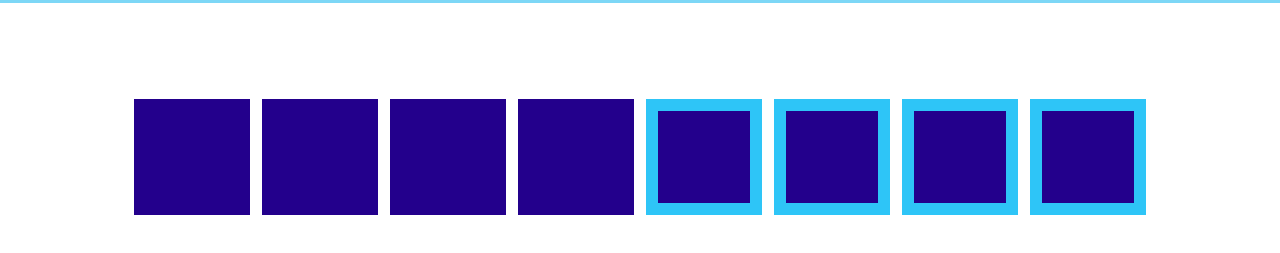
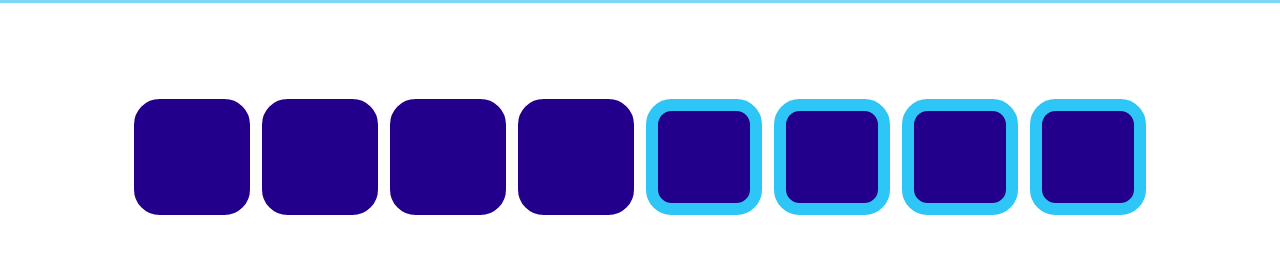
Before and after one commit to davebro1031/Toggletopia, a plain HTML site: page index.html in a window 1280 px wide. Shown: the part 67-320 px from the top of the page. Drawn offline with Linux system fonts and the light colour scheme.

Commit message:
complete restructure, remove all instances of Xstate maps

```diff
--- a/puzzleEngine.js
+++ b/puzzleEngine.js
@@ -1,11 +1,3 @@
-const t10 = new Map()
-t10.set(1, "target-on")
-t10.set(0, "target-off")
-
-const b10 = new Map()
-b10.set(1, "button-on")
-b10.set(0, "button-off")
-
 let buttonSet = new Set()
 let targetSet = new Set()
 let switchSet = new Set()
@@ -13,11 +5,8 @@ let solutionSet = new Set()
 
 let currentMap = new Map()
 let invCurrMap = new Map()
+
 let buttonIds = []
-
-let buttonStates = new Map();
-let targetStates = new Map();
-let switchStates = new Map();
 
 // symmetric different for sets
 function symmetricDifference(setA, setB) {
@@ -233,6 +222,7 @@ function setDifficulty(choice){
         let button = document.createElement("div")
         board.append(button)
         button.id = id
+        button.setAttribute("class", "default")
         button.onclick = function() {toggle(id)}
     })
 
@@ -242,11 +232,9 @@ function setDifficulty(choice){
 // Render New Targets
 function newTarget(){
     newTargetSequence()
+    solveTarget()
     resetButtons()
     renderSwitchStates()
-    renderButtons()
-    solveTarget()
-    // console.log("solutionSet", solutionSet)
     distanceToSolve()
 }
 
@@ -256,13 +244,12 @@ function newTargetSequence(){
     targetSet.clear()
     solutionSet.clear()
 
-    targetStates.clear()
+    buttonIds.forEach(id => {
+        document.getElementById(id).classList.remove("target-on")
 
-    // REWRITE THIS
-    buttonIds.forEach(id => {
-        targetStates.set(id, randInt(2))
-        if(targetStates.get(id)==1){
+        if(randInt(2)==1){
             targetSet.add(id)
+            document.getElementById(id).classList.add("target-on")
         }
     })
 }
@@ -275,69 +262,44 @@ function solveTarget(){
     })
 }
 
-function distanceToSolve(){
-    let dist = symmetricDifference(switchSet, solutionSet).size
+function resetButtons(){
+    switchSet.clear()
 
-    document.getElementById("distanceToSolve").innerText = dist
-
-    if(dist==0){
-        solvedPuzzle()
-    }
-
+    buttonIds.forEach(id =>{
+        document.getElementById(id).classList.remove("button-on")
+    })
 }
 
 function renderSwitchStates(){
     switchdiv.innerHTML = ""
-    buttonIds.forEach(id =>{
-        switchdiv.innerText += switchStates.get(id)
+    switchSet.forEach(id =>{
+        switchdiv.innerText += id
     })
 }
 
-
 // Button press function
-
 function toggle(buttonId){
 
     switchSet = symmetricDifference(switchSet, buttonId)
-
-    switchStates.set(buttonId, (switchStates.get(buttonId)+ 1) % 2)
-    renderSwitchStates()
-
-    const toggleButtons = currentMap.get(buttonId).map(id => id.toString(10))
-
-    toggleButtons.forEach(id => {
-        buttonStates.set(id, (buttonStates.get(id)+ 1) % 2)
+    const toggleButtons = currentMap.get(buttonId).map(id => `${id}`)
+       toggleButtons.forEach(id => {
+        document.getElementById(id).classList.toggle("button-on")
     })
 
-    renderButtons()
+    renderSwitchStates()
     distanceToSolve()
 }
 
-function renderButtons(){
-    buttonIds.forEach(id =>{
-
-        document.getElementById(id).setAttribute("class", b10.get(buttonStates.get(id))+" "+t10.get(targetStates.get(id)))
-
-    })
+function distanceToSolve(){
+    let dist = symmetricDifference(switchSet, solutionSet).size
+    document.getElementById("distanceToSolve").innerText = dist
+    if(dist==0){
+        solvedPuzzle()
+    }
 }
 
 function solvedPuzzle(){
     console.log("YOU SOLVED IT")
-}
-
-function resetButtons(){
-    buttonStates.clear()
-    switchStates.clear()
-
-    switchSet.clear()
-
-    buttonIds.forEach(id =>{
-        buttonStates.set(id, 0)
-    })
-
-    buttonIds.forEach(id =>{
-        switchStates.set(id, 0)
-    })
 }
 
 
--- a/style.css
+++ b/style.css
@@ -265,28 +265,16 @@ input:checked + .slider:before {
     width: 30%;
 }
 
-#reset{
-    position: absolute;
-    top: 21.3%;
-    left: 0%;
-    border: 1px black solid
-
-}
-
-
-
-.button-off{
+.default{
     background-color: #23008c;
+    border: 1vw solid #23008c;
+    border-radius: 2vw;
 }
 
 .button-on{
     background-color:#2ec5f7;
 }
 
-.target-off{
-    border: 1vw solid #23008c
+.target-on{
+    border-color: #2ec5f7;
 }
-
-.target-on{
-    border: 1vw solid #2ec5f7
-}
```
